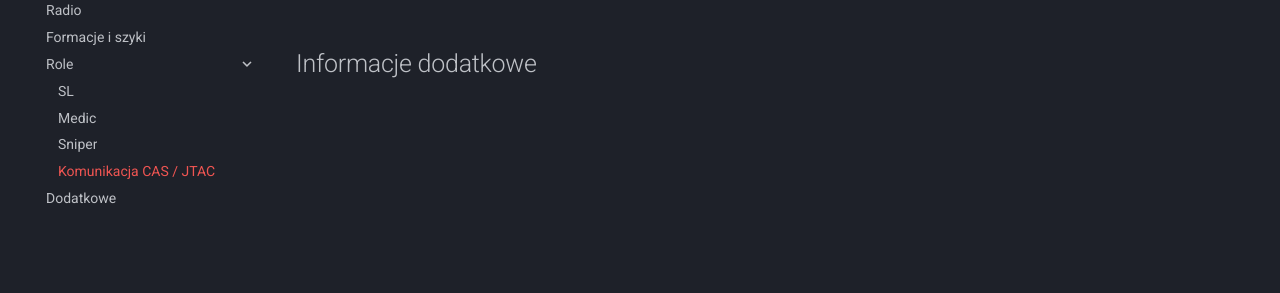
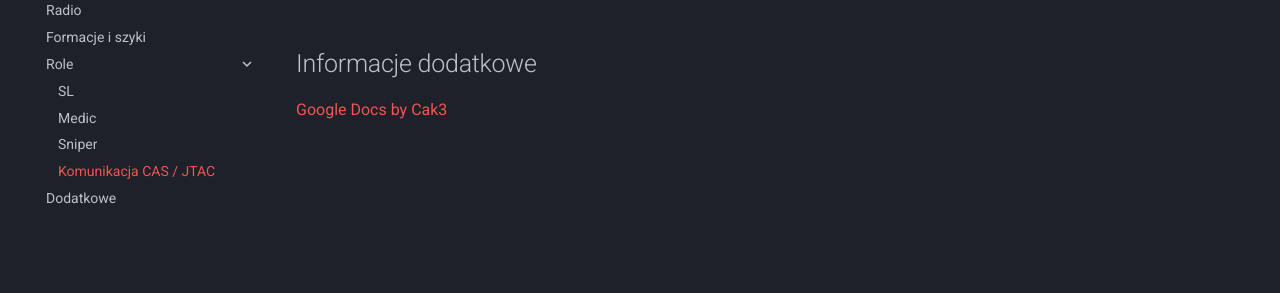
Before and after one commit to aquiceeo/vt-manual, an MkDocs documentation site: the page built from docs/JTAC-heli.md, in a window 1280 px wide. Shown: the part 209-502 px from the top of the page. Built offline with MkDocs 1.6.1 and Material for MkDocs 9.7.7, drawn with Linux system fonts in a browser that asks for light colours.

Commit message:
JTAC / Heli link do manual Cake

```diff
--- a/docs/JTAC-heli.md
+++ b/docs/JTAC-heli.md
@@ -6,4 +6,4 @@
 
 ## Informacje dodatkowe
 
-<!-- TODO: link do Google Docs CAKE -->
+[Google Docs by Cak3](https://docs.google.com/document/d/1qW3rU593vLoqVkJa0kraJP2r-VNA9PUuvI_9pfnIlHc/edit?tab=t.0)
```
